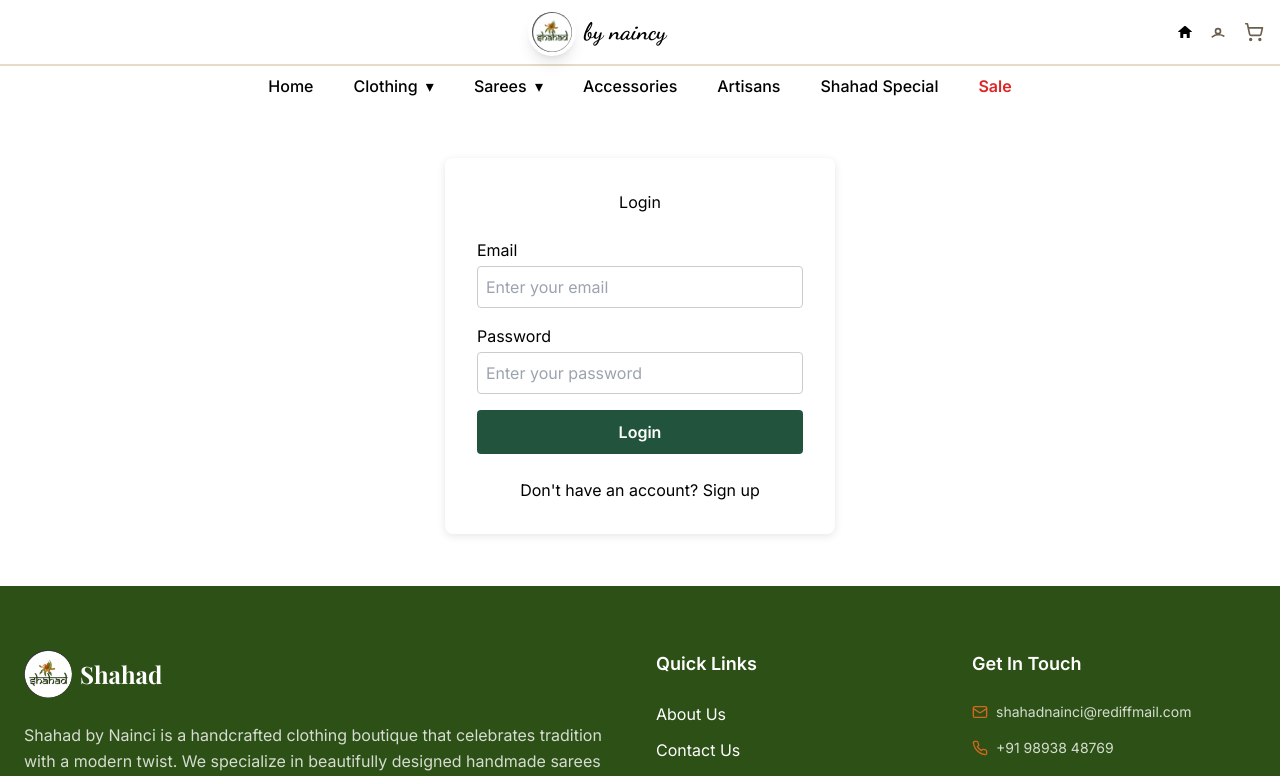
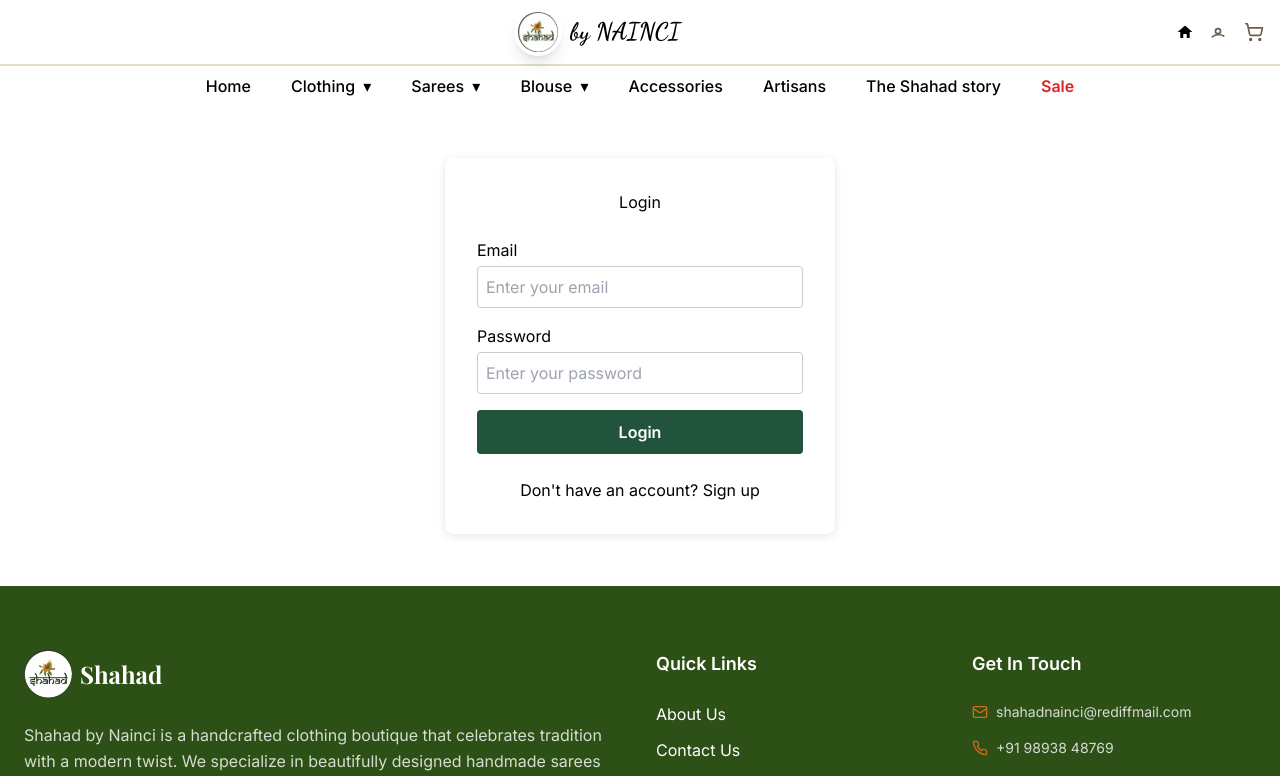
Before and after one commit to bhomik-glitch/Shadad-online-store, a React (Vite) app: page /login in a window 1280 px wide. Shown: the top 776 px of the page. Built offline with nearby package versions, Linux system fonts and the light colour scheme; no server answers.

Commit message:
front end design change

```diff
--- a/src/components/Header.tsx
+++ b/src/components/Header.tsx
@@ -16,6 +16,9 @@
   // Add state and ref for Sarees dropdown
   const [sareesDropdownOpen, setSareesDropdownOpen] = useState(false);
   const sareesDropdownTimeout = useRef<ReturnType<typeof setTimeout> | null>(null);
+  // Add state and ref for Blouse dropdown
+  const [blouseDropdownOpen, setBlouseDropdownOpen] = useState(false);
+  const blouseDropdownTimeout = useRef<ReturnType<typeof setTimeout> | null>(null);
   // Remove Sarees dropdown state and handlers
 
   useEffect(() => {
@@ -92,6 +95,15 @@
     sareesDropdownTimeout.current = setTimeout(() => setSareesDropdownOpen(false), 150);
   };
 
+  // Blouse dropdown handlers
+  const handleBlouseEnter = () => {
+    if (blouseDropdownTimeout.current) clearTimeout(blouseDropdownTimeout.current);
+    setBlouseDropdownOpen(true);
+  };
+  const handleBlouseLeave = () => {
+    blouseDropdownTimeout.current = setTimeout(() => setBlouseDropdownOpen(false), 150);
+  };
+
   // Remove Sarees dropdown handlers
 
   return (
@@ -104,7 +116,7 @@
             <div className="flex items-center space-x-2">
               <Link to="/" className="flex items-center space-x-2">
                 <img src={logo} alt="Logo" className="h-12 w-12 rounded-full object-cover shadow-lg border-4 border-white bg-white" />
-                <span className="text-2xl font-bold" style={{ fontFamily: 'Dancing Script, cursive' }}>by naincy</span>
+                <span className="text-2xl font-bold" style={{ fontFamily: 'Dancing Script, cursive' }}>by NAINCI</span>
               </Link>
             </div>
             {/* Contact info removed */}
@@ -156,7 +168,7 @@
                       <li><Link to="/shop" className="hover:underline">All Clothing</Link></li>
                       <li><Link to="/shop" className="hover:underline">New Arrivals</Link></li>
                       <li><Link to="/shop" className="hover:underline">Dresses & Jumpsuits</Link></li>
-                      <li><Link to="/shop" className="hover:underline">Kurtas & Kurta Sets</Link></li>
+                      <li><Link to="/shop" className="hover:underline">The Fabric</Link></li>
                       <li><Link to="/shop" className="hover:underline">Tops & Blouses</Link></li>
                       <li><Link to="/shop" className="hover:underline">Jackets & Blazers</Link></li>
                       <li><Link to="/shop" className="hover:underline">Co-ord Sets</Link></li>
@@ -171,8 +183,8 @@
                   <div className="mr-12 min-w-[100px]">
                     <div className="font-semibold mb-2">Men</div>
                     <ul className="space-y-1 text-sm">
-                      <li><Link to="/shop" className="hover:underline">Kurtas</Link></li>
-                      <li><Link to="/shop" className="hover:underline">Ties</Link></li>
+                      <li><Link to="/shop" className="hover:underline">The Fabric</Link></li>
+                      <li><Link to="/shop" className="hover:underline">Bottoms</Link></li>
                       <li><Link to="/shop" className="hover:underline">Shirts</Link></li>
                       <li><Link to="/shop" className="hover:underline">Shorts</Link></li>
                     </ul>
@@ -182,8 +194,6 @@
                     <div className="font-semibold mb-2">Kids</div>
                     <ul className="space-y-1 text-sm">
                       <li><Link to="/shop" className="hover:underline">Kids Clothing</Link></li>
-                      <li><Link to="/shop" className="hover:underline">Furnishing</Link></li>
-                      <li><Link to="/shop" className="hover:underline">Kids Winterwear</Link></li>
                     </ul>
                   </div>
                   {/* Crafts */}
@@ -233,9 +243,36 @@
                 </div>
               )}
             </li>
+            {/* Blouse dropdown with 4 boxes */}
+            <li
+              className="relative group cursor-pointer"
+              onMouseEnter={handleBlouseEnter}
+              onMouseLeave={handleBlouseLeave}
+            >
+              <span className={blouseDropdownOpen ? 'text-accent-orange font-semibold' : ''}>
+                Blouse <span className="ml-1">&#9662;</span>
+              </span>
+              {blouseDropdownOpen && (
+                <div
+                  className="absolute left-0 top-full mt-2 w-[400px] bg-white shadow-xl rounded-lg p-6 flex z-50 border border-gray-200"
+                  onMouseEnter={handleBlouseEnter}
+                  onMouseLeave={handleBlouseLeave}
+                >
+                  {/* 4 placeholder boxes for blouse images */}
+                  <div className="grid grid-cols-2 gap-4 w-full">
+                    <img src="https://res.cloudinary.com/dn3k5szqx/image/upload/v1752595966/IMG-20250715-WA0023_a88rak.jpg" alt="Blouse 1" className="h-32 w-32 object-cover rounded-lg border border-gray-300" />
+                    <img src="https://res.cloudinary.com/dn3k5szqx/image/upload/v1752595966/IMG-20250715-WA0022_dejdel.jpg" alt="Blouse 2" className="h-32 w-32 object-cover rounded-lg border border-gray-300" />
+                    <img src="https://res.cloudinary.com/dn3k5szqx/image/upload/v1752595966/IMG-20250715-WA0021_uxoe2x.jpg" alt="Blouse 3" className="h-32 w-32 object-cover rounded-lg border border-gray-300" />
+                    <img src="https://res.cloudinary.com/dn3k5szqx/image/upload/v1752595965/IMG-20250715-WA0020_fd1c0r.jpg" alt="Blouse 4" className="h-32 w-32 object-cover rounded-lg border border-gray-300" />
+                    <img src="https://res.cloudinary.com/dn3k5szqx/image/upload/v1752595965/IMG-20250715-WA0016_j70ajc.jpg" alt="Blouse 5" className="h-32 w-32 object-cover rounded-lg border border-gray-300" />
+                    <img src="https://res.cloudinary.com/dn3k5szqx/image/upload/v1752595966/IMG-20250715-WA0024_wcfcii.jpg" alt="Blouse 6" className="h-32 w-32 object-cover rounded-lg border border-gray-300" />
+                  </div>
+                </div>
+              )}
+            </li>
             <li className="relative group cursor-pointer"><span>Accessories</span></li>
             <li className="relative group cursor-pointer"><span>Artisans</span></li>
-            <li className="relative group cursor-pointer"><span>Shahad Special</span></li>
+            <li className="relative group cursor-pointer"><span>The Shahad story</span></li>
             <li className="relative group cursor-pointer text-red-600 font-semibold"><span>Sale</span></li>
           </ul>
             </div>
--- a/src/components/Hero.tsx
+++ b/src/components/Hero.tsx
@@ -13,7 +13,7 @@
           <img src={logo} alt="Shahad Logo" className="h-40 w-40 md:h-56 md:w-56 rounded-full object-cover shadow-lg border-4 border-white bg-white mx-auto mb-4" />
           {/* Centered 'by naincy' */}
           <h1 className="font-script text-accent-orange text-5xl md:text-6xl lg:text-7xl font-bold mb-2 drop-shadow-lg">
-            <span className="block text-primary-green text-4xl md:text-5xl lg:text-6xl mt-2">by naincy</span>
+            <span className="block text-primary-green text-4xl md:text-5xl lg:text-6xl mt-2">by NAINCI</span>
           </h1>
           <div className="w-24 h-1 bg-gradient-to-r from-accent-orange to-secondary-green mx-auto mb-6"></div>
           {/* Centered Quotes */}
```
